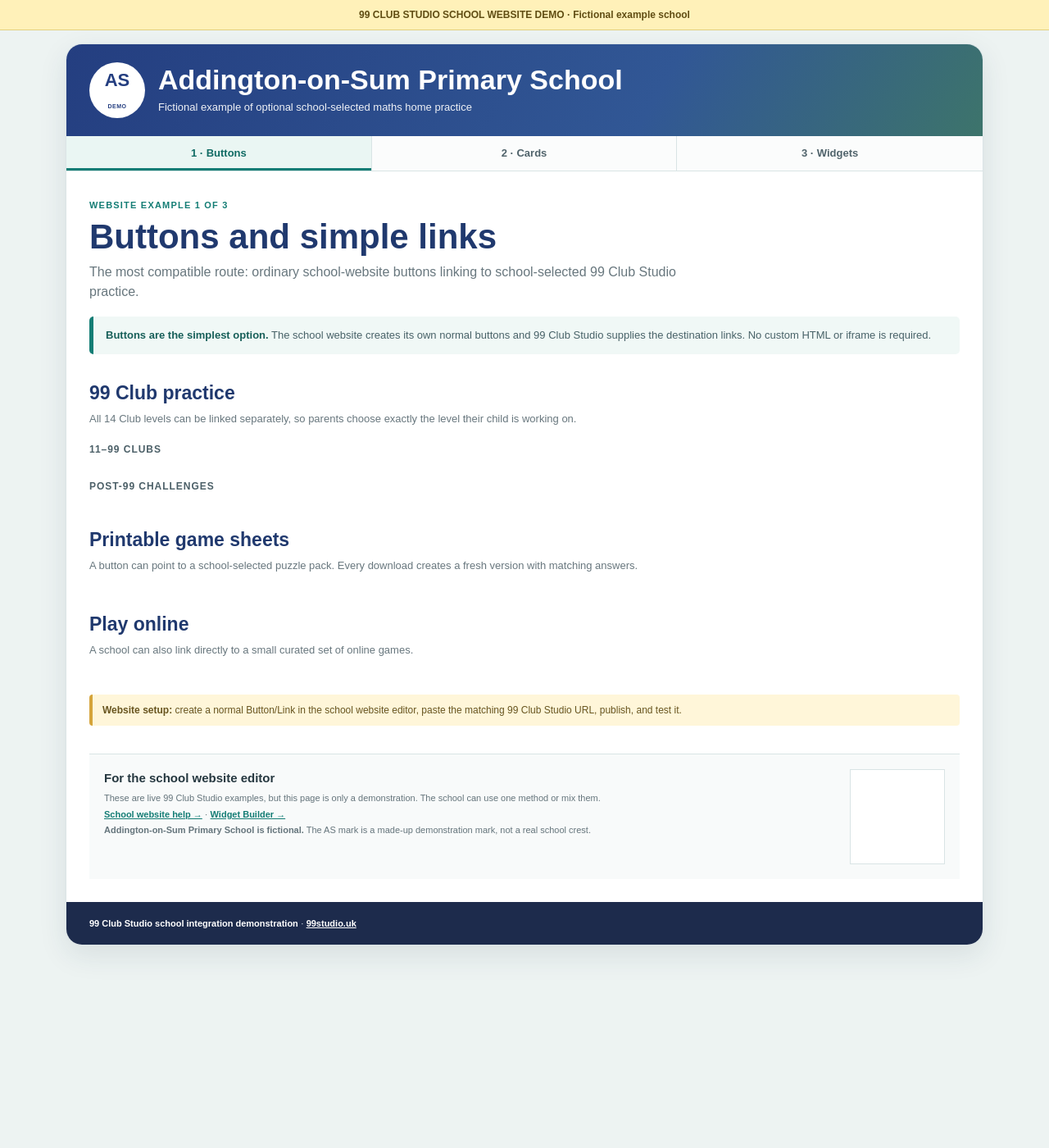
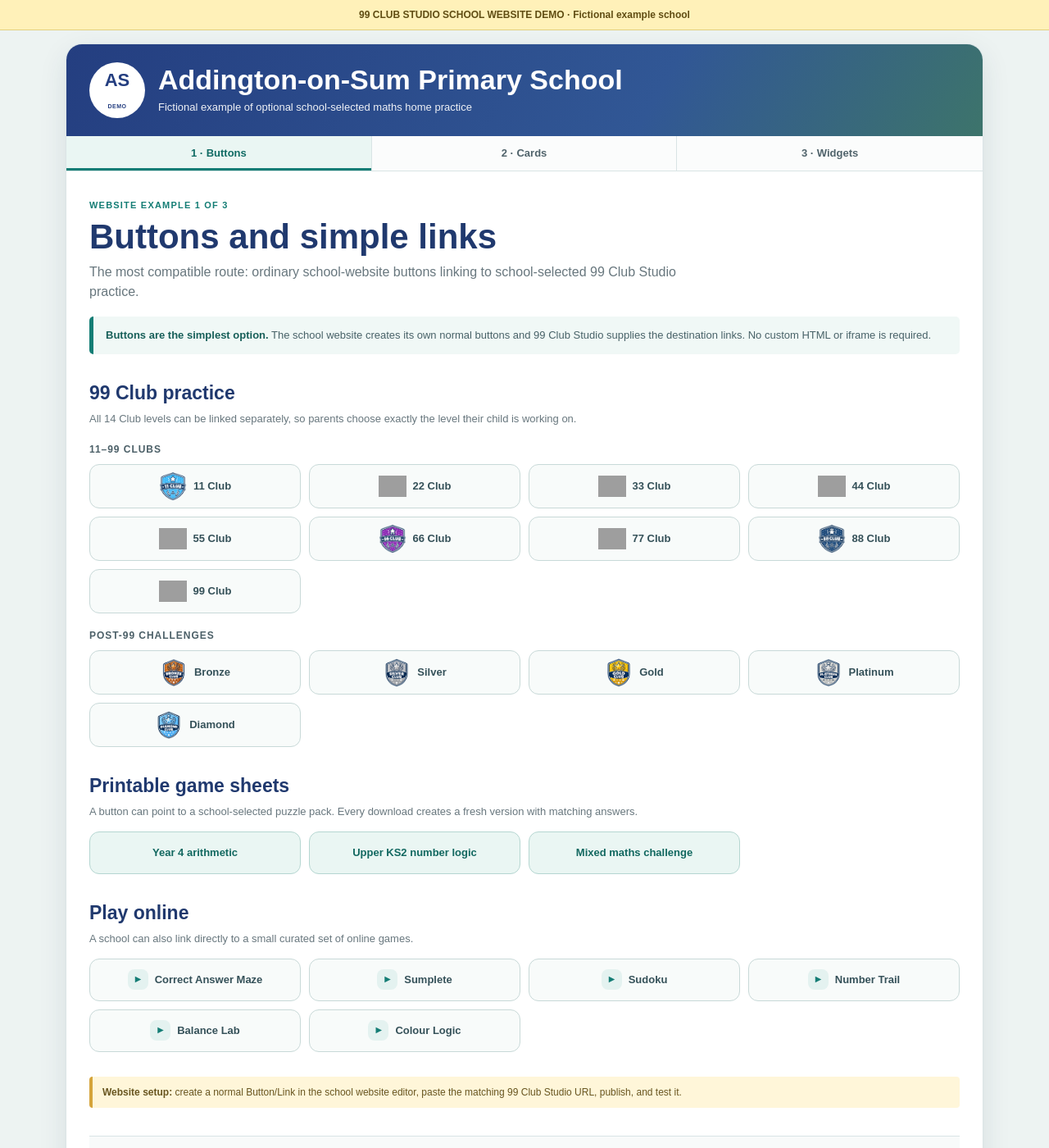
Before and after one commit to techtinkerclub/99club, a Jekyll site: the page built from _pages/school-website-demo.html, in a window 1280 px wide and 1400 px high. Shown: the whole window at 82% size. Built offline with Jekyll 4.4.1, drawn with Linux system fonts in a browser that asks for light colours; part of the change alters nothing that is shown; grey boxes are pictures that could not be loaded.

Commit message:
Load parent branding on school demo

```diff
--- a/_pages/school-website-demo.html
+++ b/_pages/school-website-demo.html
@@ -124,9 +124,10 @@ sitemap: true
 </div>
 
 <script src="/assets/99club/generator.js?v=20"></script>
-<script src="/assets/99club/parent-practice.js?v=1.3"></script>
-<script src="/assets/99club/widget-config.js?v=4"></script>
+<script src="/assets/99club/school-brand.js?v=1"></script>
+<script src="/assets/99club/parent-practice.js?v=1.4"></script>
+<script src="/assets/99club/widget-config.js?v=5"></script>
 <script src="/assets/99club/qr-lite.js?v=19"></script>
-<script src="/assets/99club/school-demo.js?v=3"></script>
+<script src="/assets/99club/school-demo.js?v=4"></script>
 </body>
 </html>
```
